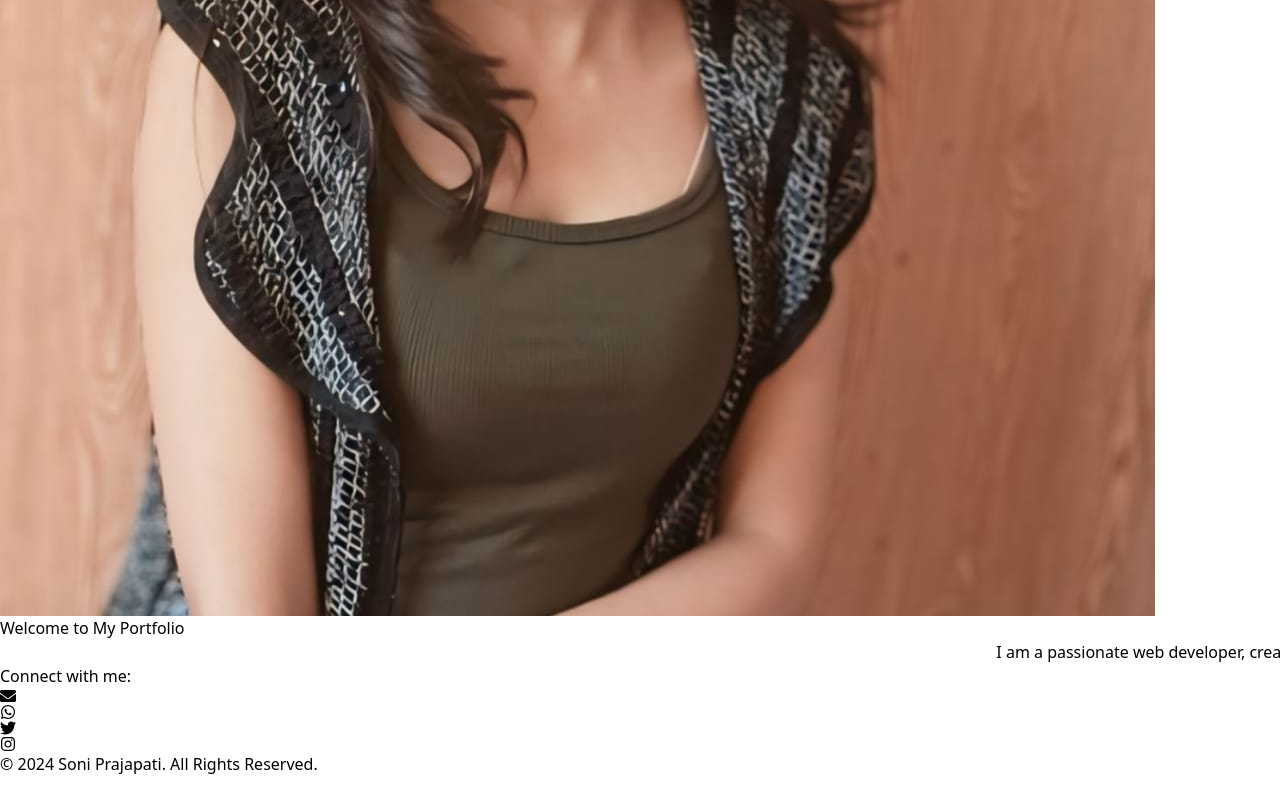
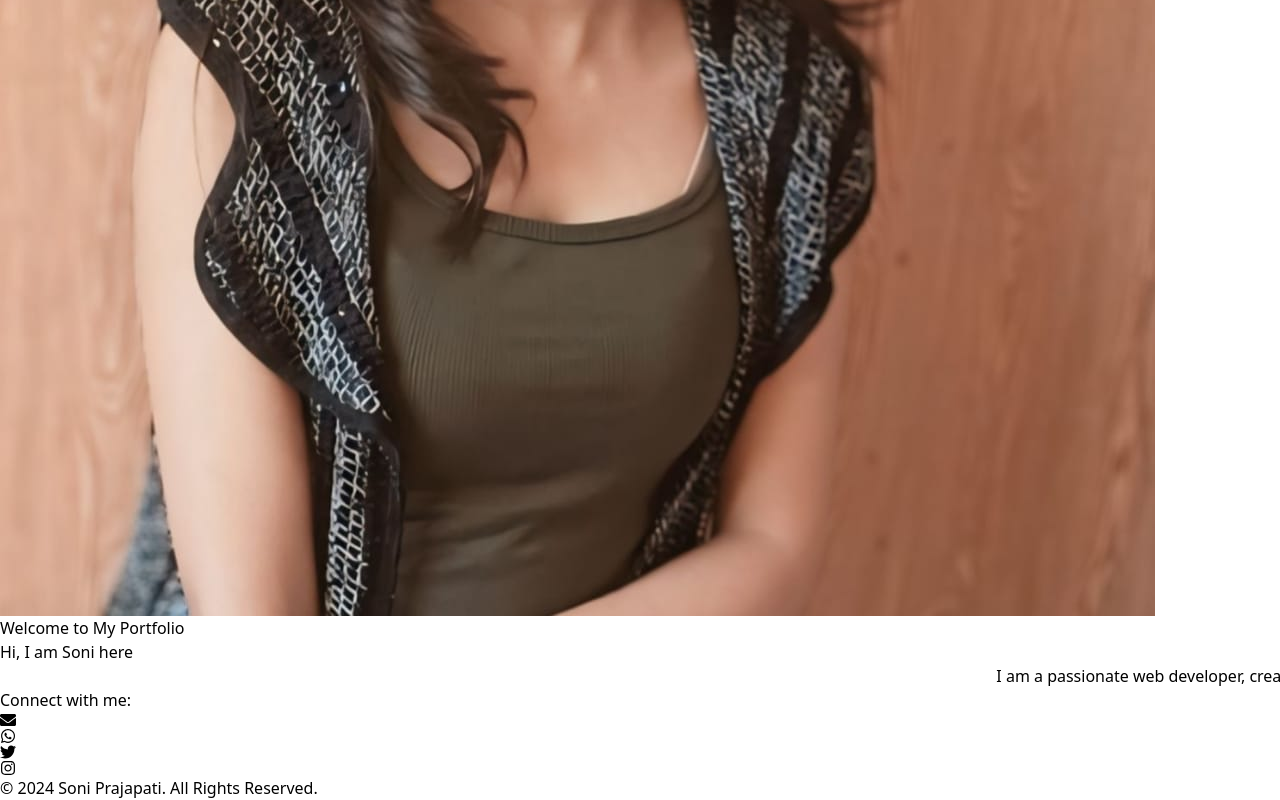
Before and after one commit to nancyfull-stack/portfolio, a React (Vite) app: page / in a window 1280 px wide. Shown: the part 784-1584 px from the top of the page. Before the commit the page ends 1560 px from the top, so only its background shows below. Built offline with nearby package versions, Linux system fonts and the light colour scheme.

Commit message:
add intro

```diff
--- a/src/pages/Home.jsx
+++ b/src/pages/Home.jsx
@@ -24,7 +24,9 @@ function Home() {
           transition={{ delay: 1, duration: 1 }}
         >
           Welcome to My Portfolio
+
         </motion.h1>
+        <p className='text-2xl text-bold'>Hi, I am Soni here</p>
 
         {/* Running Text with animation */}
         <motion.p
```
